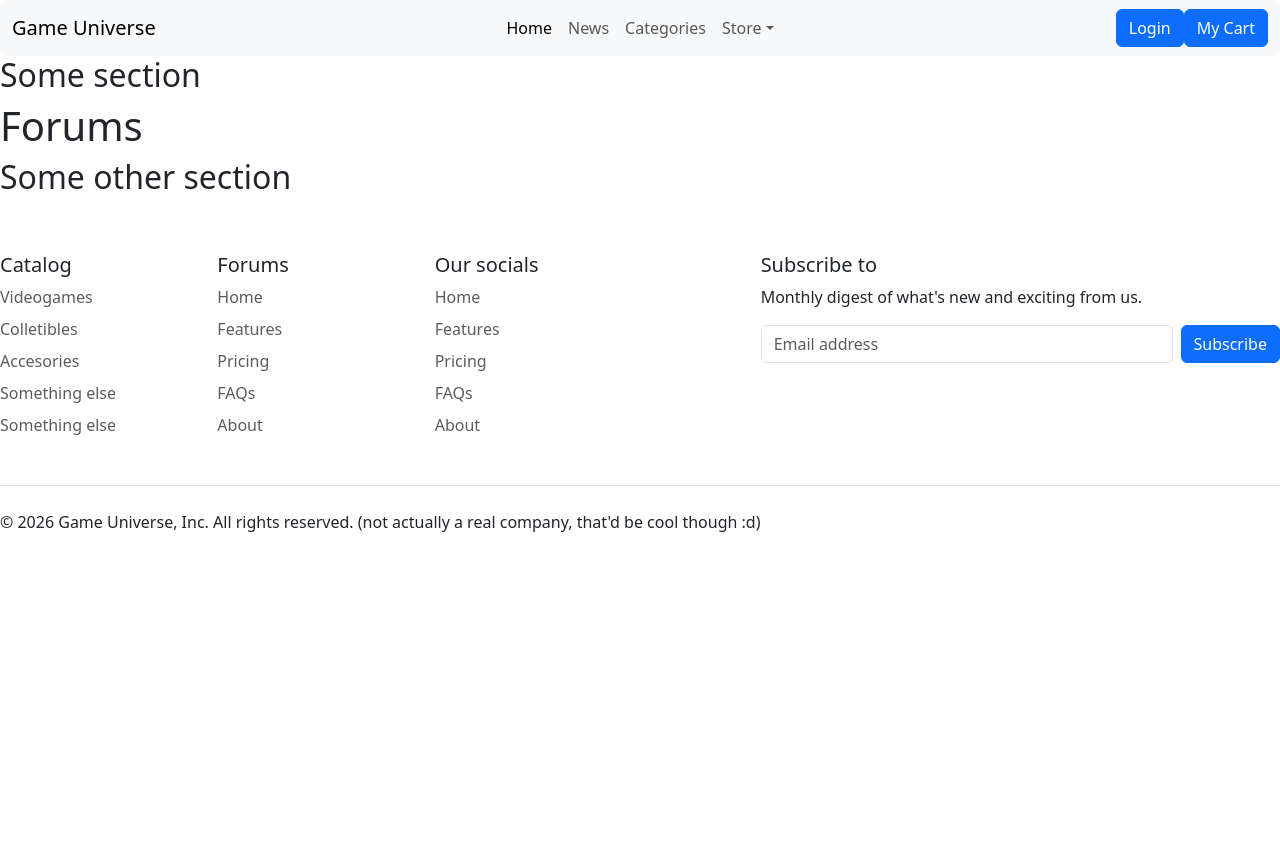
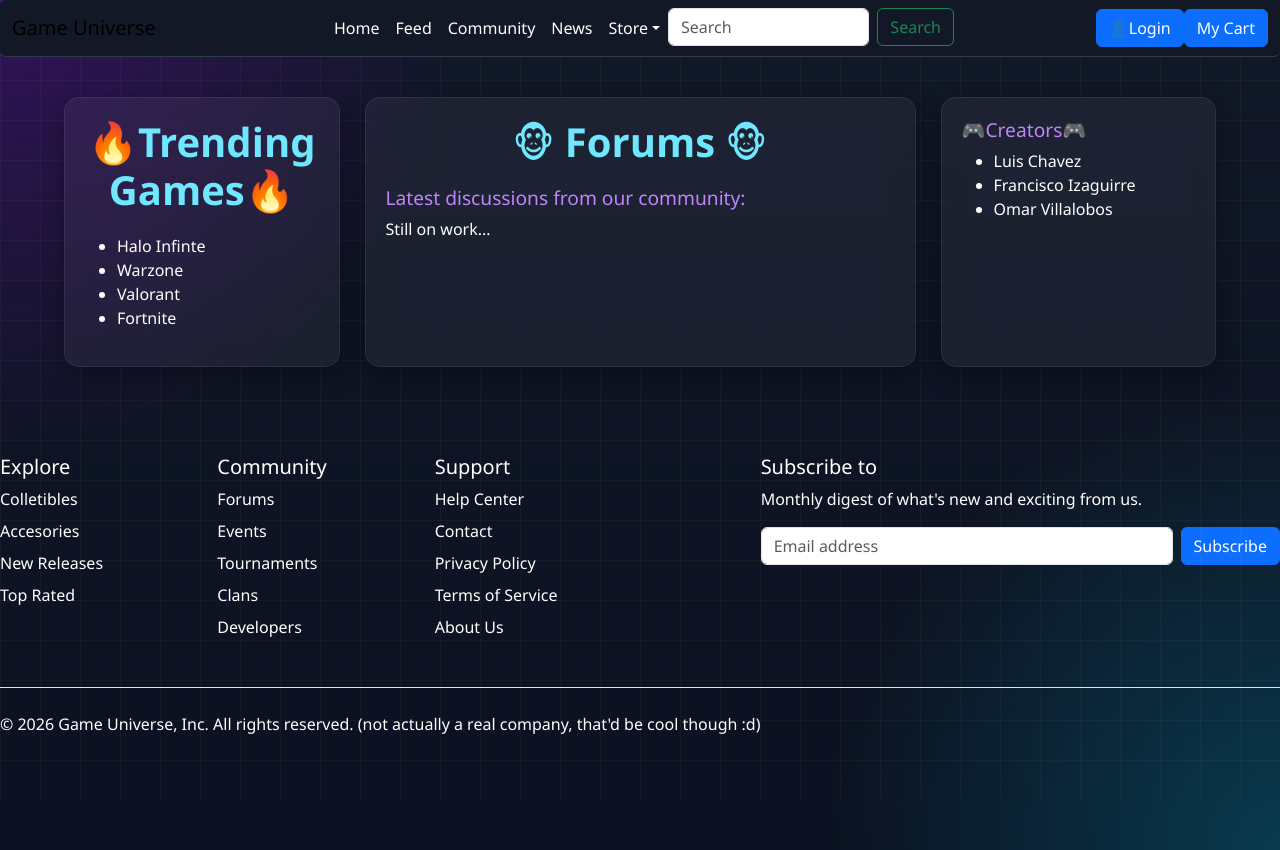
Before and after one commit to fizagui2/FinalProject, a Django app: page / in a window 1280 px wide. Before the commit the page ends 532 px from the top, so only its background shows below. Run offline with Django 5.2, Linux system fonts and the light colour scheme.

Commit message:
styles file updated, home.html restructured & improvement in design for default website of the web application

```diff
--- a/final_project/final_app/templates/base.html
+++ b/final_project/final_app/templates/base.html
@@ -5,7 +5,7 @@
     <meta charset="UTF-8">
     <meta name="viewport" content="width=device-width, initial-scale=1.0">
     <link href="https://cdn.jsdelivr.net/npm/bootstrap@5.3.8/dist/css/bootstrap.min.css" rel="stylesheet" integrity="sha384-sRIl4kxILFvY47J16cr9ZwB07vP4J8+LH7qKQnuqkuIAvNWLzeN8tE5YBujZqJLB" crossorigin="anonymous">
-    <link rel="stylesheet" href="{% static 'css/style.css'%}">
+    <link rel="stylesheet" href="{% static 'css/styles.css'%}">
     <title>{% block title %} Homepage {% endblock%}</title>
     {% block extra_css %} {% endblock %}
 </head>
--- a/final_project/final_app/templates/home.html
+++ b/final_project/final_app/templates/home.html
@@ -1,22 +1,35 @@
 {% extends 'base.html' %}
-{% block title %} Home {% endblock %}
+{% block title %} Games Universe {% endblock %}
+
+{% block content %}
+
+<div class="home-container">
+    <div class="game-card">
+        <h1>🔥Trending Games🔥</h1>
+        <ul>
+            <li>Halo Infinte</li>
+            <li>Warzone</li>
+            <li>Valorant</li>
+            <li>Fortnite</li>
+        </ul>
+    </div>
+    <div class="game-card">
+        <h1>&#128053; Forums &#128053;</h1>
+        <h2>Latest discussions from our community:</h2>
+        <p>Still on work...</p>
+    </div>
+
+    <div class="game-card">
+        <h2>🎮Creators🎮</h2>
+        <ul>
+            <li>Luis Chavez</li>
+            <li>Francisco Izaguirre</li>
+            <li>Omar Villalobos</li>
+        </ul>
+    </div>
+</div>
 
 
+<span></span>
 
-
-{% block content %}
-<span>
-<div>
-    <h2>Some section</h2>
-</div>
-
-<div>
-    <h1>Forums</h1>
-</div>
-
-<div>
-    <h2>Some other section</h2>
-</div>
-
-</span>
 {% endblock %}
--- a/final_project/final_app/templates/includes/footer.html
+++ b/final_project/final_app/templates/includes/footer.html
@@ -1,33 +1,33 @@
 <footer class="py-5">
     <div class="row">
         <div class="col-6 col-md-2 mb-3">
-            <h5>Catalog</h5>
+            <h5>Explore</h5>
             <ul class="nav flex-column">
-                <li class="nav-item mb-2"><a href="#" class="nav-link p-0 text-body-secondary">Videogames</a></li>
                 <li class="nav-item mb-2"><a href="#" class="nav-link p-0 text-body-secondary">Colletibles</a></li>
                 <li class="nav-item mb-2"><a href="#" class="nav-link p-0 text-body-secondary">Accesories</a></li>
-                <li class="nav-item mb-2"><a href="#" class="nav-link p-0 text-body-secondary">Something else</a></li>
-                <li class="nav-item mb-2"><a href="#" class="nav-link p-0 text-body-secondary">Something else</a></li>
+                <li class="nav-item mb-2"><a href="#" class="nav-link p-0 text-body-secondary">New Releases</a></li>
+                <li class="nav-item mb-2"><a href="#" class="nav-link p-0 text-body-secondary">Top Rated</a></li>
+                <!-- <li class="nav-item mb-2"><a href="#" class="nav-link p-0 text-body-secondary">Something else</a></li> -->
             </ul>
         </div>
         <div class="col-6 col-md-2 mb-3">
-            <h5>Forums</h5>
+            <h5>Community</h5>
             <ul class="nav flex-column">
-                <li class="nav-item mb-2"><a href="#" class="nav-link p-0 text-body-secondary">Home</a></li>
-                <li class="nav-item mb-2"><a href="#" class="nav-link p-0 text-body-secondary">Features</a></li>
-                <li class="nav-item mb-2"><a href="#" class="nav-link p-0 text-body-secondary">Pricing</a></li>
-                <li class="nav-item mb-2"><a href="#" class="nav-link p-0 text-body-secondary">FAQs</a></li>
-                <li class="nav-item mb-2"><a href="#" class="nav-link p-0 text-body-secondary">About</a></li>
+                <li class="nav-item mb-2"><a href="#" class="nav-link p-0 text-body-secondary">Forums</a></li>
+                <li class="nav-item mb-2"><a href="#" class="nav-link p-0 text-body-secondary">Events</a></li>
+                <li class="nav-item mb-2"><a href="#" class="nav-link p-0 text-body-secondary">Tournaments</a></li>
+                <li class="nav-item mb-2"><a href="#" class="nav-link p-0 text-body-secondary">Clans</a></li>
+                <li class="nav-item mb-2"><a href="#" class="nav-link p-0 text-body-secondary">Developers</a></li>
             </ul>
         </div>
         <div class="col-6 col-md-2 mb-3">
-            <h5>Our socials</h5>
+            <h5>Support</h5>
             <ul class="nav flex-column">
-                <li class="nav-item mb-2"><a href="#" class="nav-link p-0 text-body-secondary">Home</a></li>
-                <li class="nav-item mb-2"><a href="#" class="nav-link p-0 text-body-secondary">Features</a></li>
-                <li class="nav-item mb-2"><a href="#" class="nav-link p-0 text-body-secondary">Pricing</a></li>
-                <li class="nav-item mb-2"><a href="#" class="nav-link p-0 text-body-secondary">FAQs</a></li>
-                <li class="nav-item mb-2"><a href="#" class="nav-link p-0 text-body-secondary">About</a></li>
+                <li class="nav-item mb-2"><a href="#" class="nav-link p-0 text-body-secondary">Help Center</a></li>
+                <li class="nav-item mb-2"><a href="#" class="nav-link p-0 text-body-secondary">Contact</a></li>
+                <li class="nav-item mb-2"><a href="#" class="nav-link p-0 text-body-secondary">Privacy Policy</a></li>
+                <li class="nav-item mb-2"><a href="#" class="nav-link p-0 text-body-secondary">Terms of Service</a></li>
+                <li class="nav-item mb-2"><a href="#" class="nav-link p-0 text-body-secondary">About Us</a></li>
             </ul>
         </div>
         <div class="col-md-5 offset-md-1 mb-3">
--- a/final_project/final_app/templates/includes/navbar.html
+++ b/final_project/final_app/templates/includes/navbar.html
@@ -6,18 +6,26 @@
                 href="#">Game Universe</a>
             <ul class="navbar-nav col-lg-6 justify-content-lg-center">
                 <li class="nav-item"> <a class="nav-link active" aria-current="page" href="#">Home</a></li>
+                <li class="nav-item"> <a class="nav-link" href="#">Feed</a></li>
+                <li class="nav-item"> <a class="nav-link" href="#">Community</a></li>
                 <li class="nav-item"> <a class="nav-link" href="#">News</a></li>
-                <li class="nav-item"> <a class="nav-link" href="#">Categories</a></li>
-                <li class="nav-item dropdown"> <a class="nav-link dropdown-toggle" href="#" data-bs-toggle="dropdown"aria-expanded="false">Store</a>
+                <li class="nav-item dropdown"> <a class="nav-link dropdown-toggle" href="#" data-bs-toggle="dropdown"
+                        aria-expanded="false">Store</a>
                     <ul class="dropdown-menu">
                         <li><a class="dropdown-item" href="#">Videogames</a></li>
                         <li><a class="dropdown-item" href="#">Collectibles</a></li>
                         <li><a class="dropdown-item" href="#">Accesories</a></li>
                     </ul>
                 </li>
+                <li class="nav-item">
+                    <form class="d-flex" role="search">
+                        <input class="form-control me-2" type="search" placeholder="Search" aria-label="Search">
+                        <button class="btn btn-outline-success" type="submit">Search</button>
+                    </form>
+                </li>
             </ul>
             <div class="d-lg-flex col-lg-3 justify-content-lg-end">
-                <button class="btn btn-primary">Login</button>
+                <button class="btn btn-primary">👤Login</button>
                 <button class="btn btn-primary">My Cart</button>
             </div>
         </div>
--- /dev/null
+++ b/final_project/static/css/styles.css
@@ -0,0 +1,92 @@
+body{
+    margin:0;
+    padding:0;
+    font-family: "Segoe UI", Tahoma, Geneva, Verdana, sans-serif;
+    color: white;
+    background:
+        radial-gradient(circle at top left, rgba(114, 9, 183, .35), transparent 30%),
+        radial-gradient(circle at bottom right, rgba(0, 180, 216, .25), transparent 30%),
+        linear-gradient(180deg, #111827, #0b1120);
+}
+
+body::before{
+    content:"";
+    position:fixed;
+    inset:0;
+    background-image:
+        linear-gradient(rgba(255,255,255,.03) 1px, transparent 1px),
+        linear-gradient(90deg, rgba(255,255,255,.03) 1px, transparent 1px);
+    background-size:40px 40px;
+    pointer-events:none;
+}
+
+.home-container{
+    width: 90%;
+    max-width: 1400px;
+    margin: 40px auto;
+    display: grid;
+    grid-template-columns: 1fr 2fr 1fr;
+    gap: 25px;
+}
+
+
+/* ==========================
+   Cards
+========================== */
+
+.game-card{
+    background: rgba(255,255,255,.05);
+    backdrop-filter: blur(12px);
+    border: 1px solid rgba(255,255,255,.08);
+    border-radius: 15px;
+    padding: 20px;
+    box-shadow: 0 8px 25px rgba(0,0,0,.35);
+    transition: .25s ease;
+}
+
+.game-card:hover{
+    transform: translateY(-5px);
+    border-color: #7c3aed;
+    box-shadow: 0 10px 35px rgba(124,58,237,.35);
+}
+
+
+/* ==========================
+   Titles
+========================== */
+
+h1{
+    color: #6ee7ff;
+    text-align:center;
+    margin-bottom:20px;
+    font-weight:700;
+}
+
+h2{
+    color:#c084fc;
+    font-size:1.2rem;
+}
+
+
+/* ==========================
+   Navbar spacing
+========================== */
+
+main{
+    padding-top:30px;
+}
+
+.navbar{
+    background:#121826 !important;
+    border-bottom:1px solid #313a4d;
+}
+
+.nav-link{
+    color:white !important;
+}
+
+.nav-link:hover{
+
+    color:#8b5cf6 !important;
+
+}
```
Also changed, not shown: final_project/assets/css/styles.css (deleted), final_project/static/images/wallpaper.avif (added), final_project/static/styles.css (deleted).
